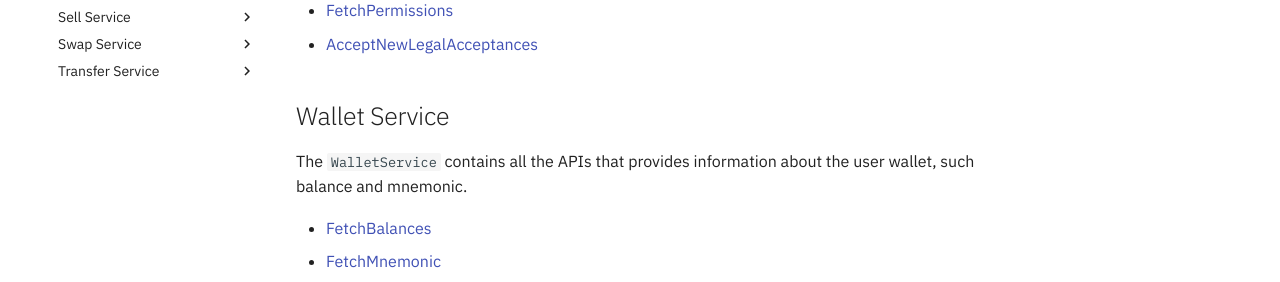
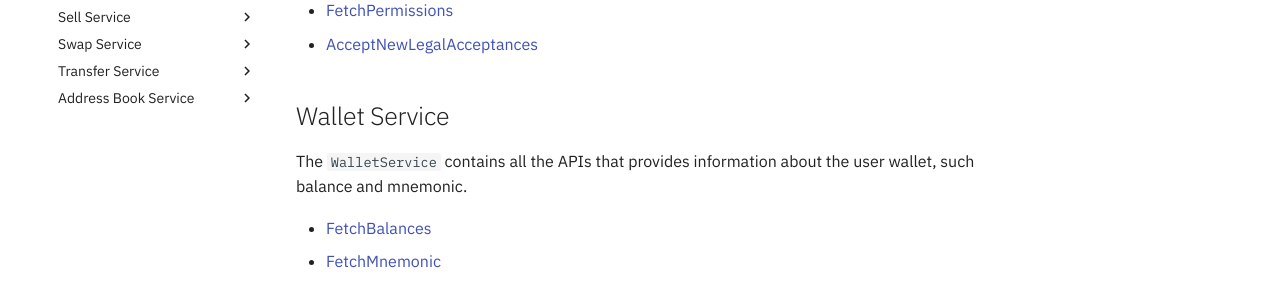
Before and after one commit to Conio/conio.github.io, an MkDocs documentation site: the page built from docs/Features/index.md, in a window 1280 px wide. Shown: the part 525-807 px from the top of the page. Built offline with MkDocs 1.6.1 and Material for MkDocs 9.7.7, drawn with Linux system fonts in a browser that asks for light colours; comment, search, counter and statistics services are not loaded; some of the changed lines change nothing that is shown.

Commit message:
doc(MOB-1021): update mkdocs.yml

```diff
--- a/mkdocs.yml
+++ b/mkdocs.yml
@@ -72,6 +72,13 @@ nav:
       - Features/TransferService/UpdateTransfer.md
       - Features/TransferService/FetchTransfer.md
       - Features/TransferService/Transfer.md
+    - Address Book Service:
+      - Features/AddressBookService/GetVaspList.md
+      - Features/AddressBookService/SearchAddressBookEntries.md
+      - Features/AddressBookService/CreateWalletAddress.md
+      - Features/AddressBookService/GetProofOfOwnershipChallenge.md
+      - Features/AddressBookService/ValidateProofOfOwnership.md
+      - Features/AddressBookService/UpdateAddressBookEntry.md
 
 # Plugins
 plugins:
```
